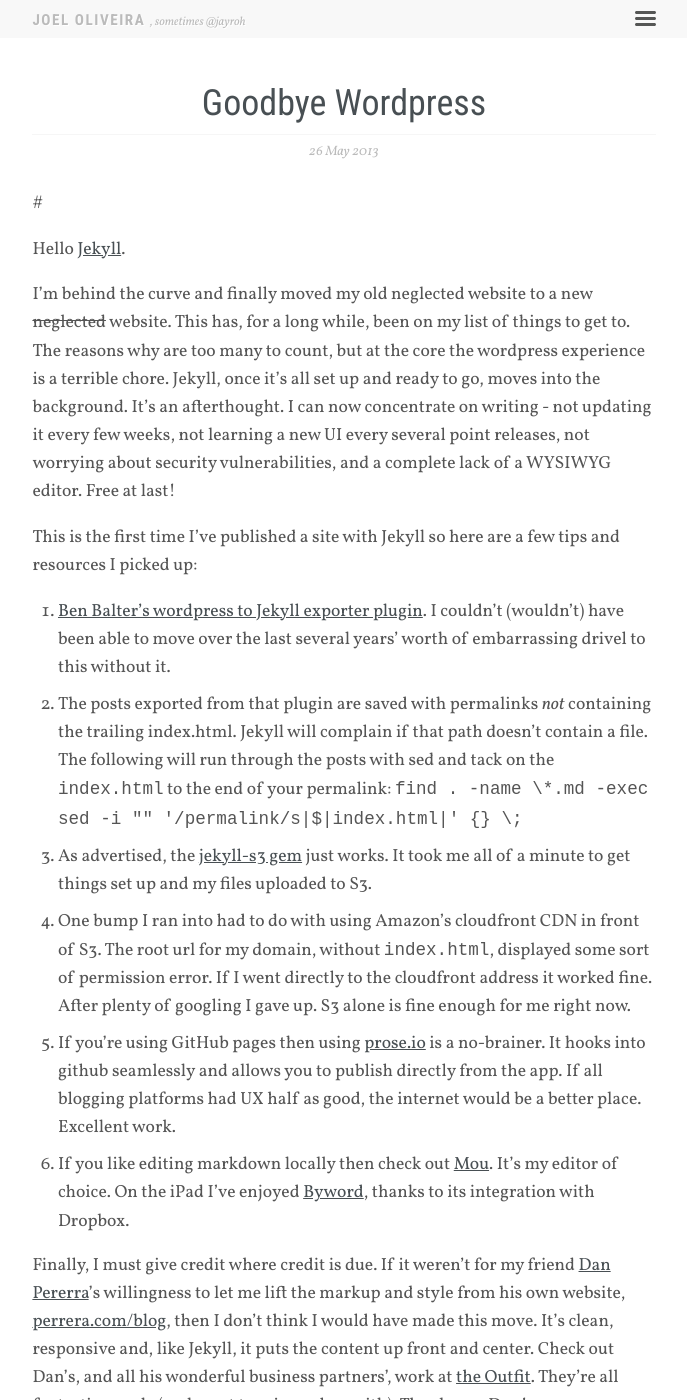
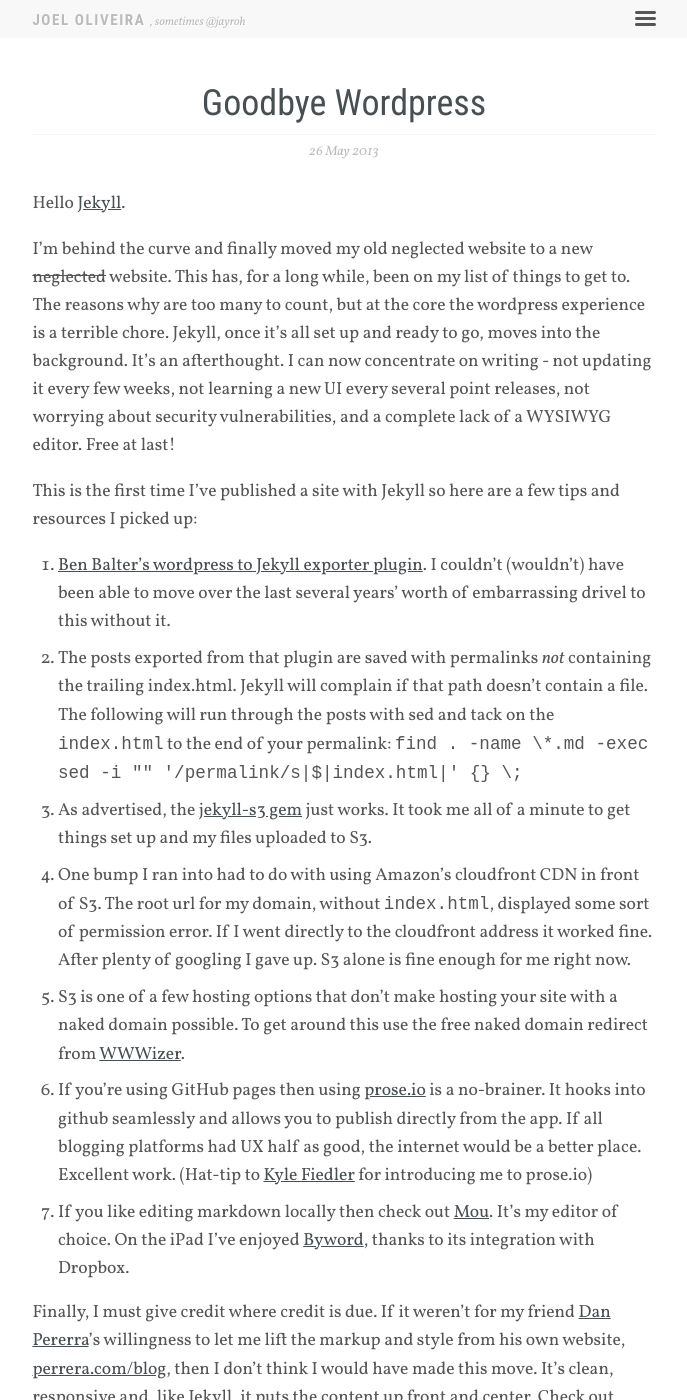
Before and after one commit to jayroh/joeloliveira.com, a Jekyll site: the page built from _posts/2013-05-26-goodbye-wordpress-hello-jekyll.md, in a window 1280 px wide and 1400 px high. Shown: the whole window, without its empty margins (296-983 px from the left). Built offline with Jekyll 4.4.1, drawn with Linux system fonts in a browser that asks for light colours; nearby versions of some CDN libraries; Markdown is read by kramdown in place of the engine named in the settings.

Commit message:
link to wwwizer and ht to kyle

```diff
--- a/_posts/2013-05-26-goodbye-wordpress-hello-jekyll.md
+++ b/_posts/2013-05-26-goodbye-wordpress-hello-jekyll.md
@@ -11,7 +11,6 @@
   - jekyll
   - wordpress
 ---
-#
 
 Hello [Jekyll](http://jekyllrb.com/).
 
@@ -23,7 +22,8 @@
 2. The posts exported from that plugin are saved with permalinks *not* containing the trailing index.html. Jekyll will complain if that path doesn't contain a file. The following will run through the posts with sed and tack on the `index.html` to the end of your permalink: `find . -name \*.md -exec sed -i "" '/permalink/s|$|index.html|' {} \;`
 3. As advertised, the [jekyll-s3 gem](https://github.com/laurilehmijoki/jekyll-s3) just works. It took me all of a minute to get things set up and my files uploaded to S3.
 4. One bump I ran into had to do with using Amazon's cloudfront CDN in front of S3. The root url for my domain, without `index.html`, displayed some sort of permission error. If I went directly to the cloudfront address it worked fine. After plenty of googling I gave up. S3 alone is fine enough for me right now.
-5. If you're using GitHub pages then using [prose.io](http://prose.io) is a no-brainer. It hooks into github seamlessly and allows you to publish directly from the app. If all blogging platforms had UX half as good, the internet would be a better place. Excellent work.
-6. If you like editing markdown locally then check out [Mou](http://mouapp.com/). It's my editor of choice. On the iPad I've enjoyed [Byword](http://bywordapp.com/), thanks to its integration with Dropbox.
+5. S3 is one of a few hosting options that don't make hosting your site with a naked domain possible. To get around this use the free naked domain redirect from [WWWizer](http://wwwizer.com/naked-domain-redirect).
+6. If you're using GitHub pages then using [prose.io](http://prose.io) is a no-brainer. It hooks into github seamlessly and allows you to publish directly from the app. If all blogging platforms had UX half as good, the internet would be a better place. Excellent work. (Hat-tip to [Kyle Fiedler](https://twitter.com/kylefiedler) for introducing me to prose.io)
+7. If you like editing markdown locally then check out [Mou](http://mouapp.com/). It's my editor of choice. On the iPad I've enjoyed [Byword](http://bywordapp.com/), thanks to its integration with Dropbox.
 
 Finally, I must give credit where credit is due. If it weren't for my friend [Dan Pererra](https://twitter.com/dperrera)'s willingness to let me lift the markup and style from his own website, [perrera.com/blog](http://perrera.com/blog), then I don't think I would have made this move. It's clean, responsive and, like Jekyll, it puts the content up front and center. Check out Dan's, and all his wonderful business partners', work at [the Outfit](http://fromtheoutfit.com/). They're all fantastic people (and great to raise a glass with). Thank you, Dan!
```
